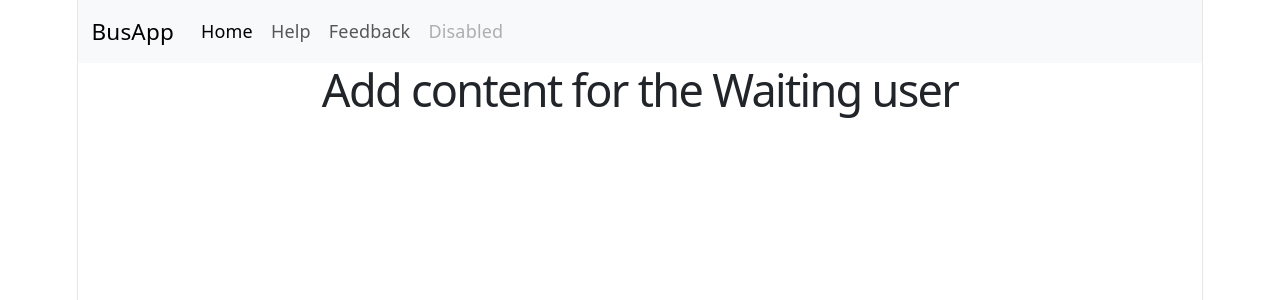
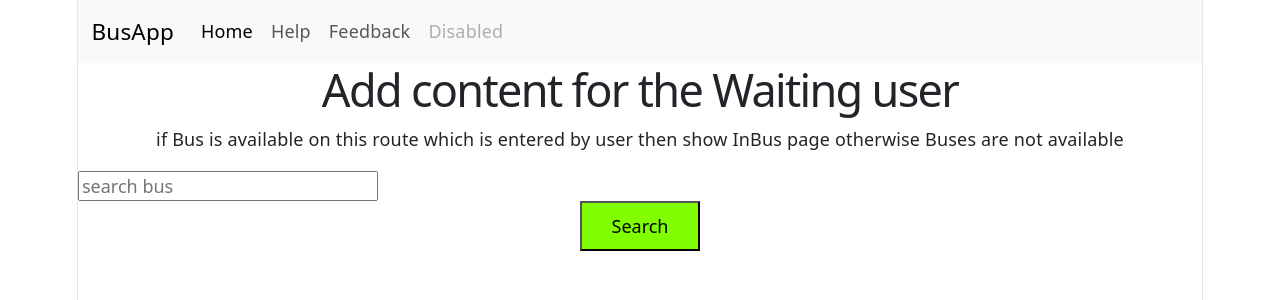
Before and after one commit to Rok-dotcom/Bus-Tracker, a React (Vite) app in the folder Front-End/Bus-Tracker/: page /Waiting in a window 1280 px wide. Shown: the top 300 px of the page. Built offline with nearby package versions, Linux system fonts and the light colour scheme.

Commit message:
added wating user Page

```diff
--- a/Front-End/Bus-Tracker/src/components/Waiting.jsx
+++ b/Front-End/Bus-Tracker/src/components/Waiting.jsx
@@ -1,7 +1,30 @@
+import styles from "./Waiting.module.css";
+import { Link } from "react-router-dom";
 const Waiting = () => {
   return (
+    /*
+    write here logic of if route is available which is entered by the InBus person then show the InBus page otherwise not found
+    e.g.
+    boolean search = searchedByTheWatining person;
+    if(route == search){
+        <Link to="./InBus"><Link/>
+    }else{
+        <h1> Buses are not available on this route<h1>
+        }
+
+*/
     <>
       <h1>Add content for the Waiting user</h1>
+      <p>
+        if Bus is available on this route which is entered by user then show
+        InBus page otherwise Buses are not available
+      </p>
+
+      <input type="text" placeholder="search bus"></input>
+
+      <Link to="/InBus">
+        <button className={styles.btn}>Search</button>
+      </Link>
     </>
   );
 };
--- /dev/null
+++ b/Front-End/Bus-Tracker/src/components/Waiting.module.css
@@ -0,0 +1,8 @@
+input {
+  width: 300px;
+}
+.btn {
+  height: 50px;
+  width: 120px;
+  background-color: chartreuse;
+}
```
